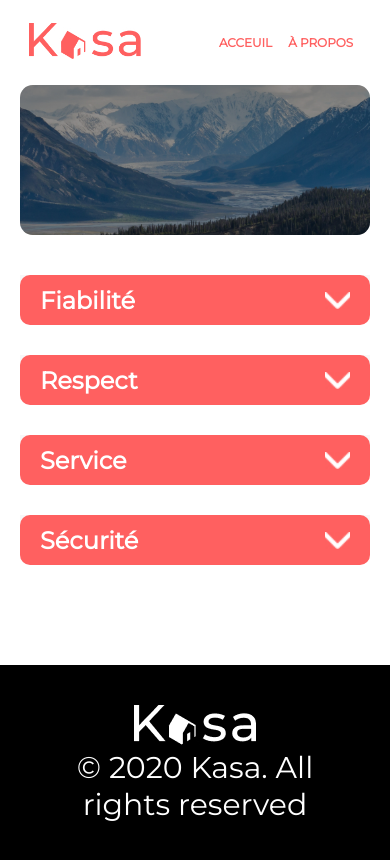
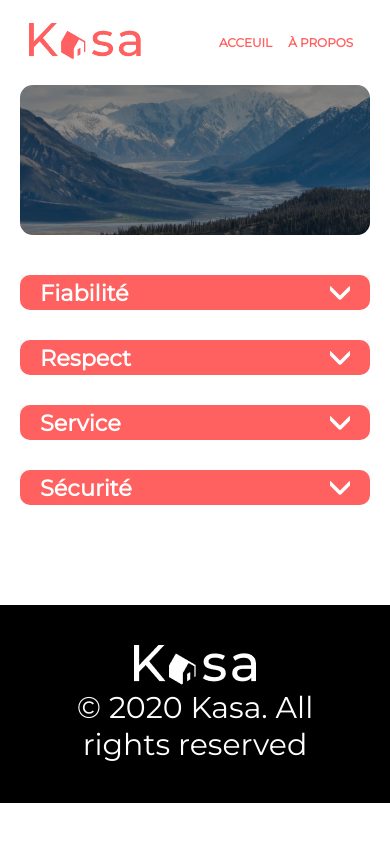
Before and after one commit to Nouh2/P7, a React (Create React App) app: page /about in a window 390 px wide. Shown: the top 860 px of the page. Built offline with nearby package versions, Linux system fonts and the light colour scheme.

Commit message:
[ADD] mise en place media queries

```diff
--- a/src/components/Collapse/index.scss
+++ b/src/components/Collapse/index.scss
@@ -101,3 +101,64 @@
 .Rotate {
   transform: rotate(180deg);
 }
+
+@media screen and (max-width: 1300px) {
+  .Collapse_Container {
+    max-width: 100%;
+  }
+
+  .about_container {
+    width: 90%;
+    margin-left: auto;
+    margin-right: auto;
+  }
+
+  .Collapse_para {
+    color: #ff6060;
+    font-size: 1.5rem;
+
+    margin: 0;
+    padding: 20px;
+  }
+
+  .Collapse_Container--Apartment {
+    max-width: 90%;
+  }
+
+  .Collapse_Apartment p {
+    font-size: 1rem;
+  }
+}
+
+@media screen and (max-width: 812px) {
+  .Collapse_para {
+    font-size: 1.2rem;
+    padding: 15px;
+  }
+
+  .Collapse_header {
+    height: 35px;
+  }
+
+  .Collapse_title {
+    font-size: 1.4rem;
+  }
+
+  .Collapse_header img {
+    width: 20px;
+    height: 14px;
+  }
+
+  .Collapse_Container--Apartment {
+    max-width: 90%;
+    display: block;
+  }
+
+  .Collapse_Apartment {
+    width: 100%;
+  }
+
+  .about_container {
+    margin-bottom: 100px;
+  }
+}
--- a/src/pages/Logements/index.jsx
+++ b/src/pages/Logements/index.jsx
@@ -4,6 +4,7 @@ import Datas from "../../data/logements.json";
 import "./index.scss";
 import Carrousel from "../../components/Carrousel";
 import CardAbout from "../../components/Collapse";
+import "../../components/Collapse/index.scss";
 import greyStar from "../../images/grey_star.png";
 import redStar from "../../images/red_star.png";
 import ErrorPage from "../ErrorPage";
--- a/src/pages/Logements/index.scss
+++ b/src/pages/Logements/index.scss
@@ -7,6 +7,10 @@
     color: $color-secondary;
     width: 95%;
     margin: 0 auto;
+    @media screen and (max-width: 650px) {
+      @include flex(column, space-between, flex-start);
+      gap: 10px;
+    }
     &_infos {
       display: flex;
       flex-direction: column;
@@ -37,6 +41,10 @@
     &_host {
       display: flex;
       flex-direction: column;
+      @media screen and (max-width: 650px) {
+        width: 100%;
+        @include flex(row-reverse, space-between, center);
+      }
       div {
         display: flex;
         justify-content: flex-end;
@@ -61,6 +69,10 @@
         img {
           width: 30px;
           height: 30px;
+          @media screen and (max-width: 650px) {
+            width: 20px;
+            height: 20px;
+          }
         }
       }
     }
```
